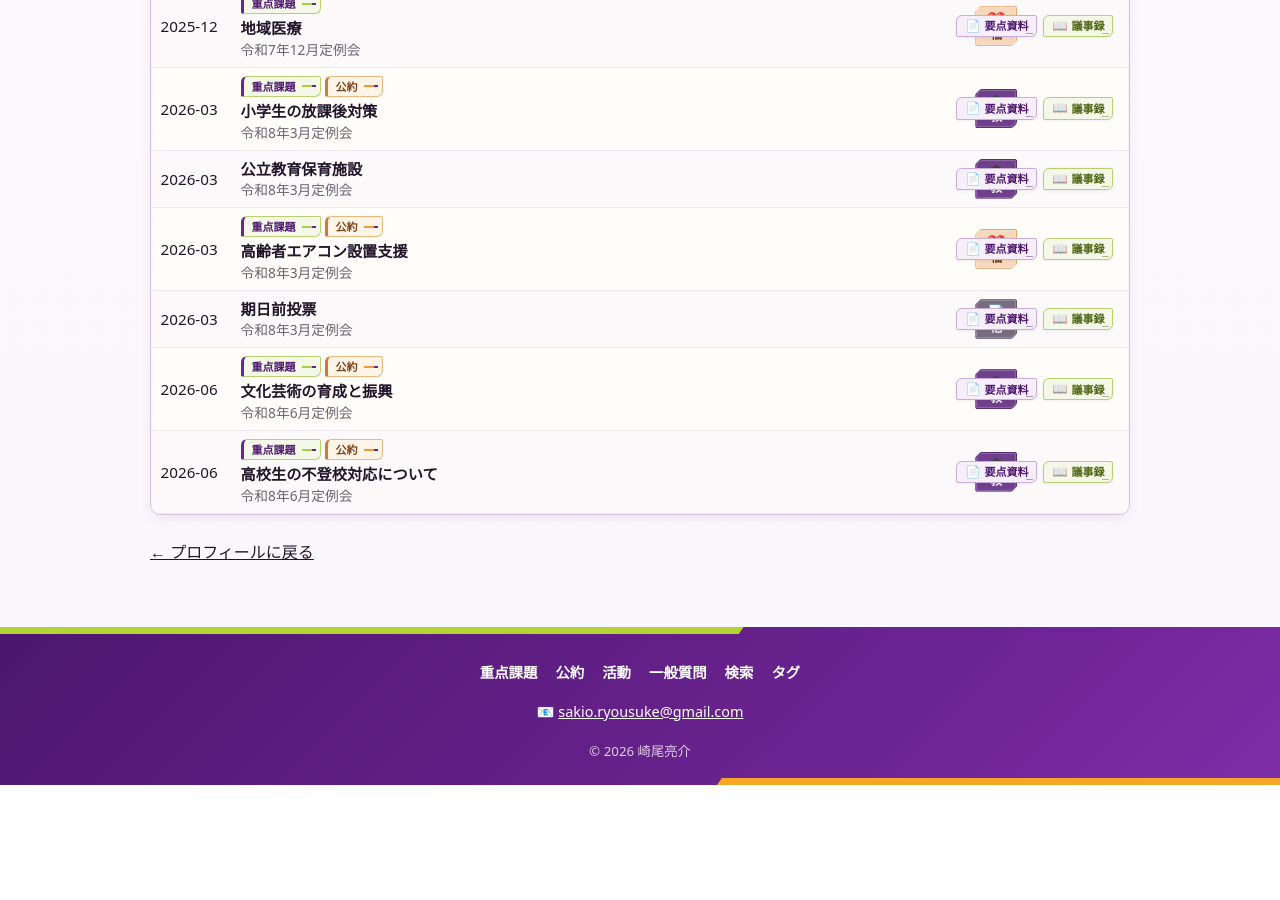
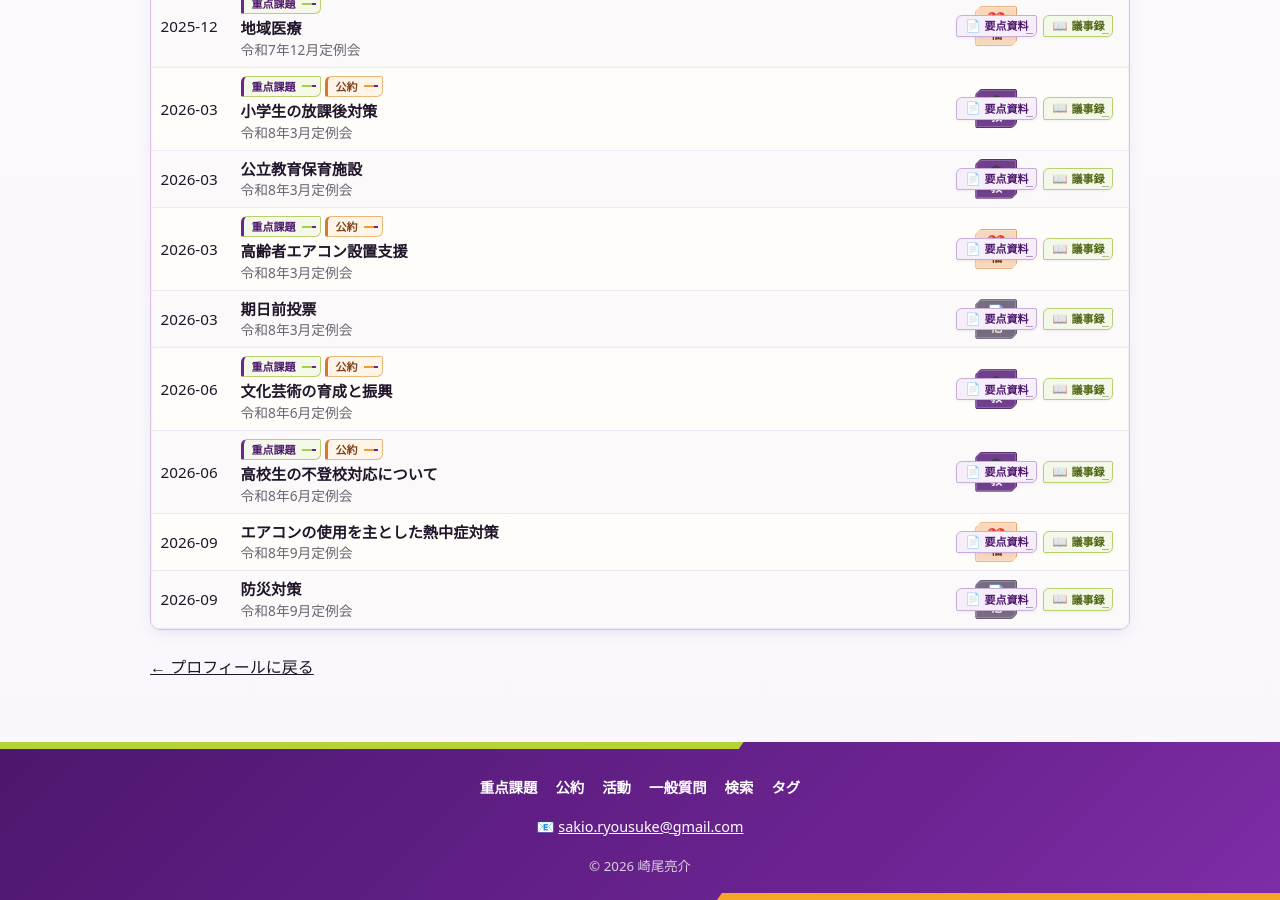
Before and after one commit to sakioryousuke-eng/activity-site, a Jekyll site: the page built from pages/matrix.html, in a window 1280 px wide and 900 px high, scrolled down 2742 px. Built offline with Jekyll 4.4.1, drawn with Linux system fonts in a browser that asks for light colours; before the commit the page ends 3527 px from its top, so only the background shows below that; some of the changed text lies outside the part shown.

Commit message:
Add Sep 2026 general questions

```diff
--- a/_data/matrix.yml
+++ b/_data/matrix.yml
@@ -382,6 +382,15 @@ rows:
         month: "2025-12"
         topic: "高齢者エアコン設置支援事業"
 
+  - category: "福祉"
+    sakio:
+      month: "2026-09"
+      session: "令和8年9月定例会"
+      text: "エアコンの使用を主とした熱中症対策"
+      pdf: "/assets/pdf/heatstroke-202609.pdf"
+      minutes_pdf: "/assets/pdf/heatstroke-202609-minutes.pdf"
+    related: []
+
   # === 観光 ===
   - category: "観光"
     sakio:
@@ -571,3 +580,12 @@ rows:
       pdf: "/assets/pdf/marriage-202403.pdf"
       minutes_pdf: "/assets/pdf/marriage-202403-minutes.pdf"
     related: []
+
+  - category: "その他"
+    sakio:
+      month: "2026-09"
+      session: "令和8年9月定例会"
+      text: "防災対策"
+      pdf: "/assets/pdf/disaster-202609.pdf"
+      minutes_pdf: "/assets/pdf/disaster-202609-minutes.pdf"
+    related: []
```
Also changed, not shown: 4 other files.
